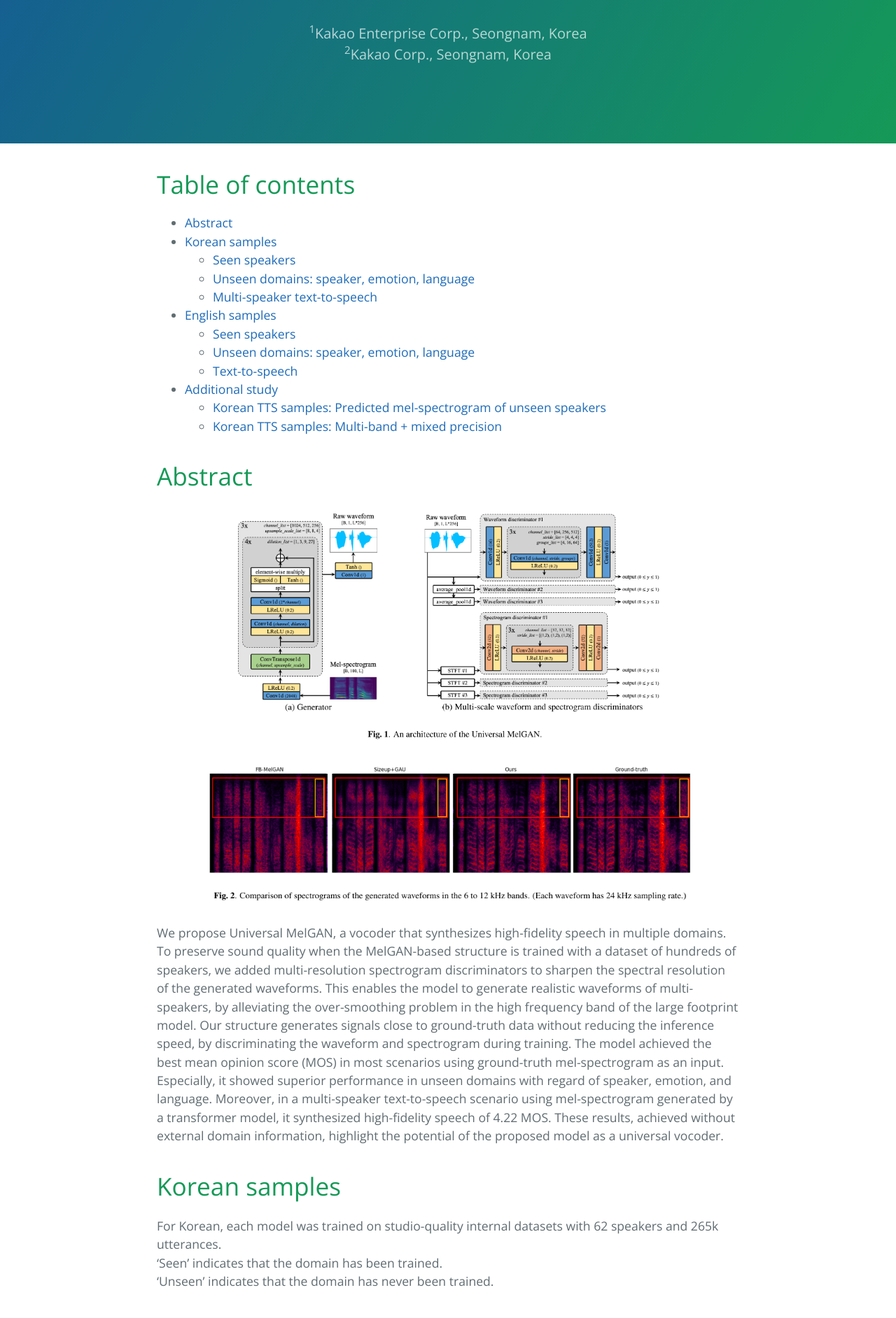
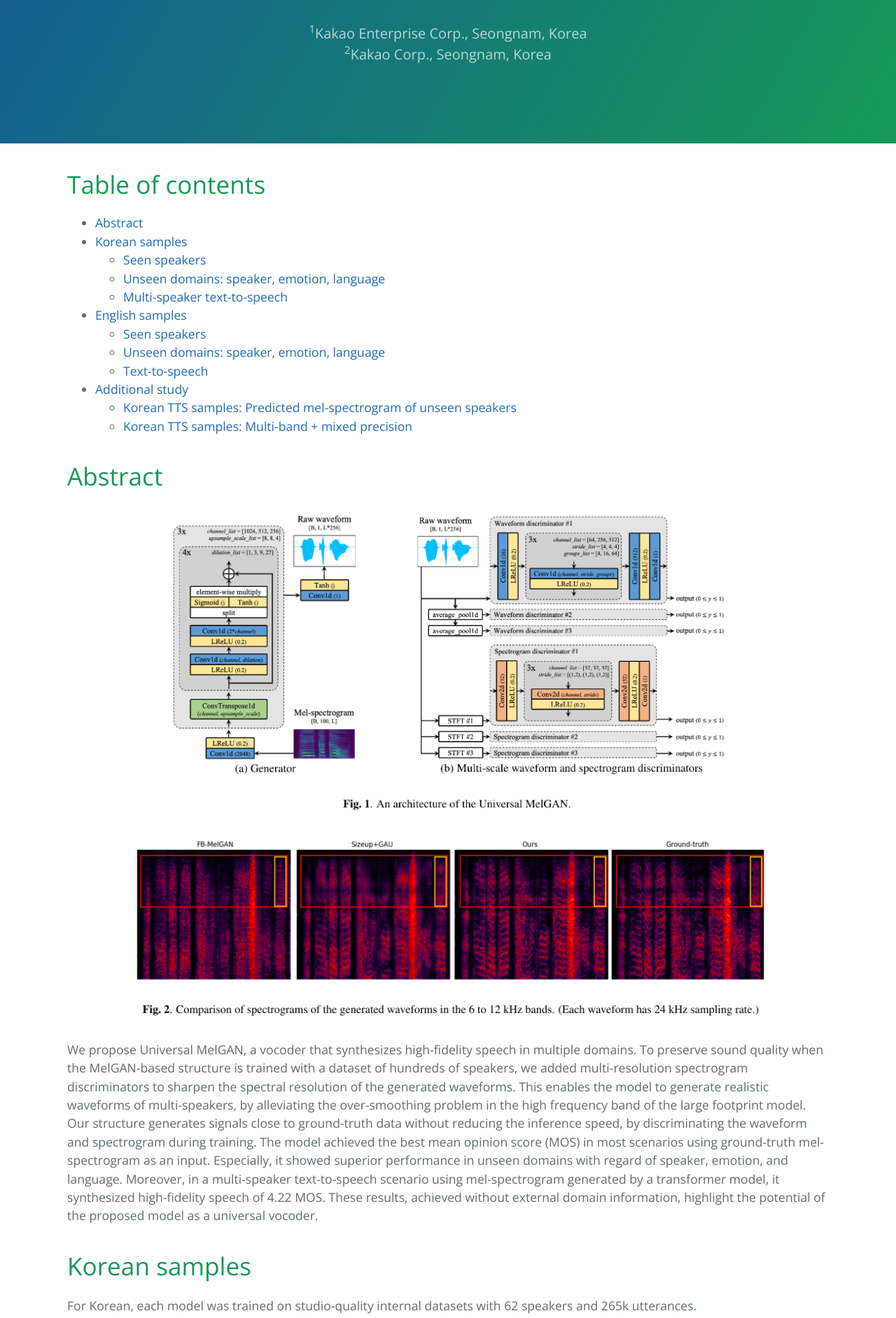
Before and after one commit to kallavinka8045/icassp2021, a Jekyll site: the page built from index.md, in a window 1280 px wide. Shown: the part 360-2244 px from the top of the page at 70% size. Built offline with Jekyll 4.4.1, drawn with Linux system fonts in a browser that asks for light colours; our own code applies the rules of GitHub Pages for plain Markdown files; some of the changed text lies outside the part shown.

Commit message:
Update jekyll-theme-cayman.scss

```diff
--- a/_sass/jekyll-theme-cayman.scss
+++ b/_sass/jekyll-theme-cayman.scss
@@ -84,12 +84,10 @@
   }
 
   @include large {
-    display: block;
     padding: 0.75rem 1rem;
   }
 
   @include medium {
-    display: block;
     padding: 0.6rem 0.9rem;
     font-size: 0.9rem;
   }
@@ -169,7 +167,6 @@
   }
 
   @include large {
-    max-width: 64rem;
     padding: 2rem 6rem;
     margin: 0 auto;
     font-size: 1.1rem;
```
